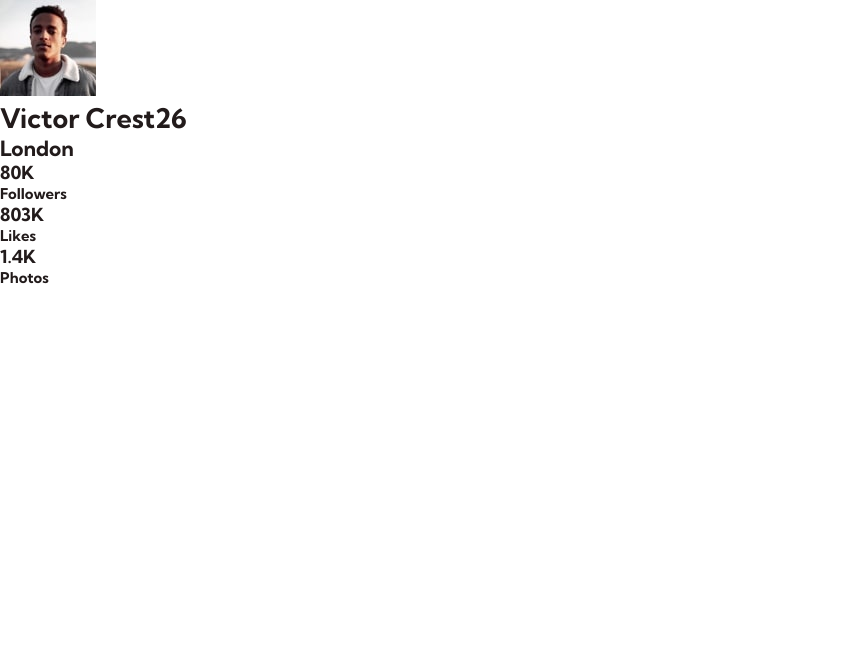
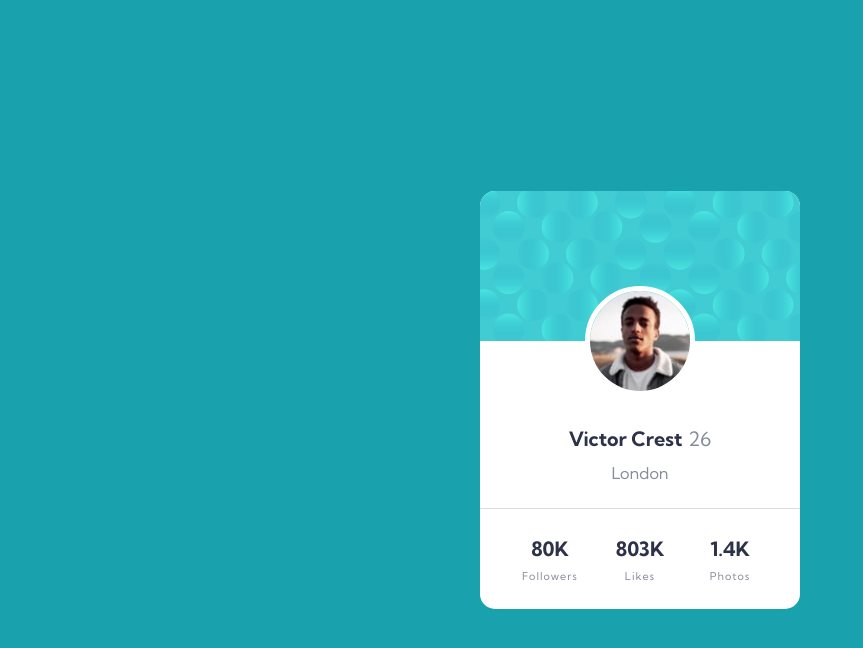
Before and after one commit to Max88-git/profile-card-component, a plain HTML site: page index.html in a window 1280 px wide. Shown: the whole page, without its empty margins (0-863 px from the left). Drawn offline with Linux system fonts and the light colour scheme.

Commit message:
Added card-body styling

```diff
--- a/index.html
+++ b/index.html
@@ -21,7 +21,7 @@
 					<img src="images/image-victor.jpg" alt="User profile picture">
 				</div>
 				<h2 class="name-age">
-					Victor Crest<span age>26</span>
+					Victor Crest<span class="age">26</span>
 				</h2>
 				<h3 class="location">London</h3>
 			</div>
@@ -43,7 +43,7 @@
 	</section>
 	<!--<div class="attribution">
 		Challenge by <a href="https://www.frontendmentor.io?ref=challenge" target="_blank">Frontend Mentor</a>.
-		Coded by <a href="#">Your Name Here</a>.
+		Coded by <a href="https://www.maxlockwood.uk/">Max Lockwood</a>.
 	</div>-->
 </body>
 </html>
--- a/style.css
+++ b/style.css
@@ -17,7 +17,95 @@
 
 body {
 	font-family: "Kumbh Sans", sans-serif;
-	color: hsl(0, 11%, 12%);
+	color: var(--very-dark-desaturated-blue);
+}
+
+.main {
+	background: var(--dark-cyan);
+	height: 100vh;
+	display: flex;
+	justify-content: center;
+	align-items: center;
+	position: relative;
+}
+
+.card {
+	width: 320px;
+	border-radius: 15px;
+	background: white;
+	overflow: hidden;
+	text-align: center;
+}
+
+.card-header {
+	background-image: url(images/bg-pattern-card.svg);
+	background-size: cover;
+	height: 150px;
+}
+
+.card-body {
+	padding: 0 20px 25px;
+}
+
+.img-holder {
+	width: 110px;
+	height: 110px;
+	border-radius: 50%;
+	border: 5px solid white;
+	overflow: hidden;
+	margin: -55px auto 30px auto;
+}
+
+.img-holder img {
+	width: 100%;
+	height: auto;
+	display: block;
+}
+
+.age,
+.location,
+.feature {
+	font-weight: 400;
+	color: var(--dark-grayish-blue);
+	opacity: .8;
+}
+
+.name-age {
+	font-size: 1.1rem;
+	margin-bottom: 12px;
+}
+
+.age {
+	margin-left: 6px;
+}
+
+.location {
+	font-size: .9rem;
+}
+
+.card-footer {
+	border-top: 1px solid hsl(0, 3%, 86%);
+	display: flex;
+	padding: 0 25px;
+}
+
+.card-footer .stats {
+	flex: 1;
+	height: 100px;
+	display: flex;
+	flex-direction: column;
+	justify-content: center;
+	align-items: center;
+}
+
+.card-footer .stats .value {
+	font-size: 1.1rem;
+	margin-bottom: 8px;
+}
+
+.card-footer .stats .feature {
+	font-size: 0.6rem;
+	letter-spacing: 1px;
 }
 
 .attribution {
```
